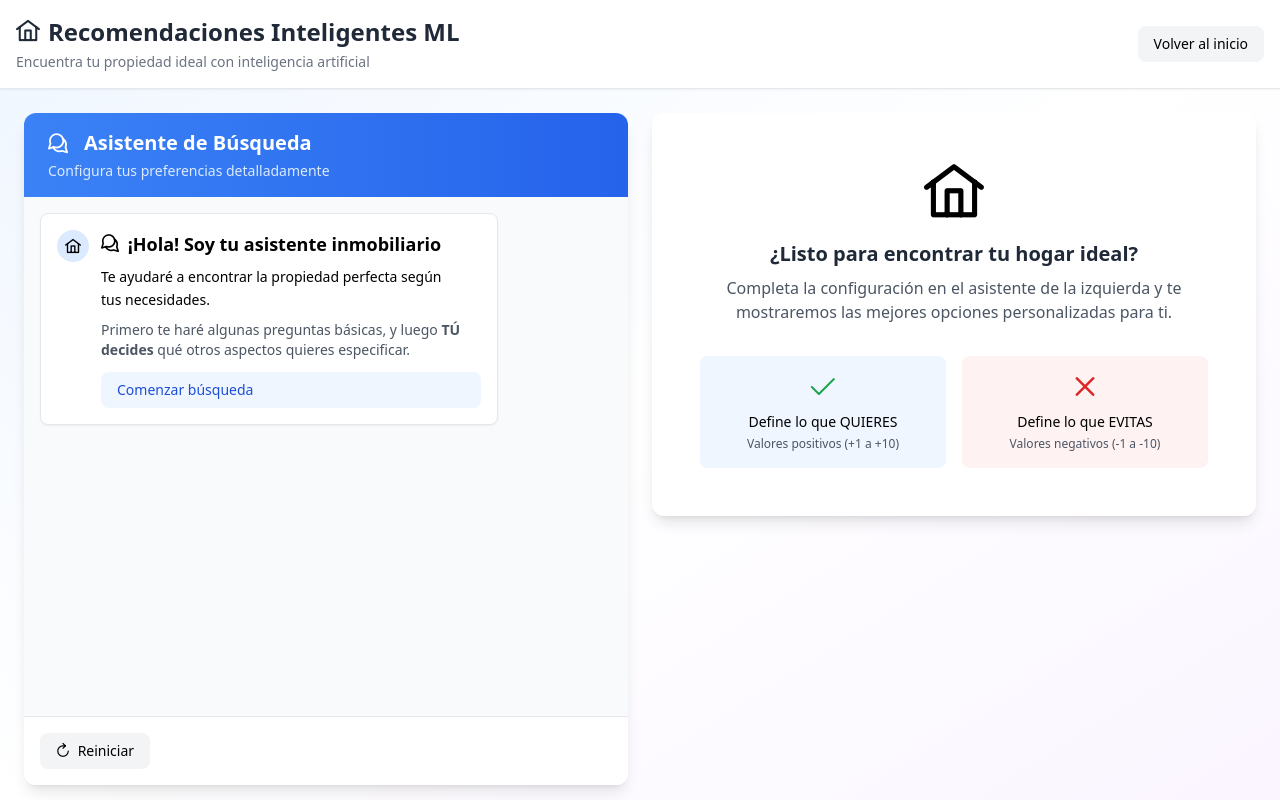
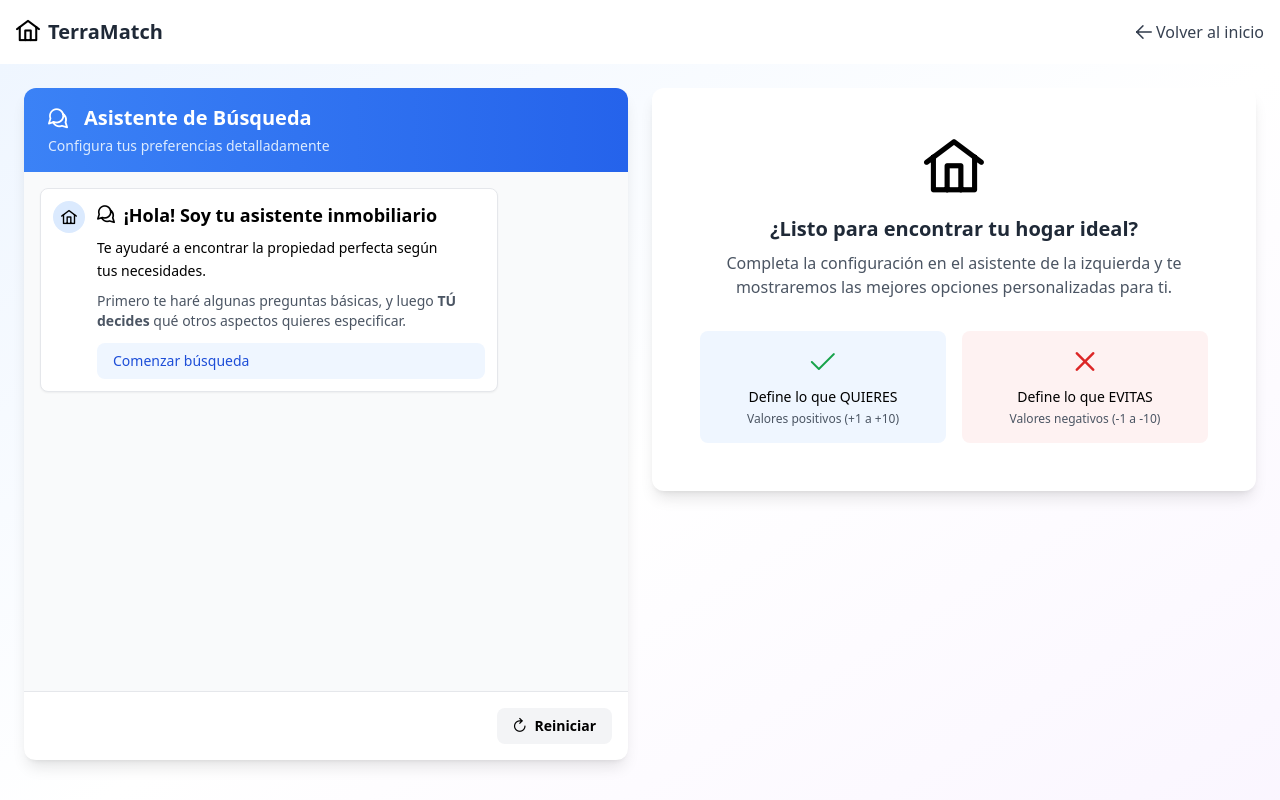
Before and after one commit to Linna-Lpz/geo-proyect-frontend, a Nuxt app in the folder geo-proyect-frontend/: page /recomendacionesML in a window 1280 px wide. Built offline with nearby package versions, Linux system fonts and the light colour scheme.

Commit message:
Modificar diseño
- Cambiar nombre del header y dejar estático en todas las páginas
- Añadir footer
- Ajustar márgenes del chat de chatbot

```diff
--- a/geo-proyect-frontend/app.vue
+++ b/geo-proyect-frontend/app.vue
@@ -1,5 +1,5 @@
 <template>
-  <NuxtLayout>
-    <NuxtPage />
-  </NuxtLayout>
+  <NavBar />
+  <NuxtPage />
+  <Footer />
 </template>
--- a/geo-proyect-frontend/components/ChatBotML.vue
+++ b/geo-proyect-frontend/components/ChatBotML.vue
@@ -1,7 +1,7 @@
 <template>
   <div class="flex flex-col h-full bg-gray-50">
     <!-- Chat Messages Area -->
-    <div ref="messagesContainer" class="flex-1 overflow-y-auto p-4 space-y-4">
+    <div ref="messagesContainer" class="flex-1 overflow-y-auto p-4 space-y-4 pb-28">
       <div
         v-for="(message, index) in messages"
         :key="index"
@@ -12,7 +12,7 @@
       >
         <div
           :class="[
-            'max-w-[80%] rounded-lg p-4 shadow-sm',
+            'max-w-[80%] rounded-lg p-3 shadow-sm',
             message.sender === 'bot'
               ? 'bg-white border border-gray-200'
               : 'bg-blue-500 text-white'
@@ -44,6 +44,7 @@
                   v-for="(option, optIndex) in message.options"
                   :key="optIndex"
                   @click="handleOptionClick(option)"
+                  :disabled="option.action === 'start' && searchStarted"
                   class="w-full text-left px-4 py-2 bg-blue-50 hover:bg-blue-100 rounded-lg transition-colors text-sm font-medium text-blue-700"
                 >
                   {{ option.label }}
@@ -94,14 +95,14 @@
                   @click="submitSlider(message.sliderAction)"
                   class="w-full mt-2 px-4 py-2 bg-blue-500 text-white rounded-lg hover:bg-blue-600 transition-colors text-sm font-medium"
                 >
-                  Continuar →
+                  Continuar
                 </button>
               </div>
             </div>
 
             <div
               v-if="message.sender === 'user'"
-              class="flex-shrink-0 w-8 h-8 rounded-full bg-blue-600 flex items-center justify-center text-white text-sm"
+              class="w-8 h-8 rounded-full bg-blue-600 flex items-center justify-center text-white text-sm"
             >
               <i class="pi pi-user"></i>
             </div>
@@ -122,13 +123,14 @@
     </div>
 
     <!-- Quick Actions (Bottom) -->
-    <div v-if="showQuickActions" class="p-4 bg-white border-t border-gray-200">
+    <div v-if="showQuickActions" class="sticky bottom-0 p-4 bg-white border-t border-gray-200 shadow-md flex justify-end">
       <div class="flex gap-2 flex-wrap">
         <button
           @click="resetChat"
-          class="px-4 py-2 text-sm bg-gray-100 hover:bg-gray-200 rounded-lg transition-colors"
+          class="px-4 py-2 text-sm bg-gray-100 hover:bg-gray-200 rounded-lg transition-colors font-bold"
         >
-          <i class="pi pi-refresh mr-1"></i> Reiniciar
+          <i class="pi pi-refresh mr-1"></i>
+          Reiniciar
         </button>
         <button
           v-if="preferencias.precio_min"
@@ -197,6 +199,8 @@ const temasSeleccionados = ref<string[]>([]);
 // Slider temporal state
 const currentSliderValue = ref(0);
 
+const searchStarted = ref(false);
+
 const preferencias = ref<Partial<PreferenciasTemp>>({
   prioridad_precio: 5,
   prioridad_ubicacion: 5,
@@ -258,6 +262,7 @@ const handleOptionClick = (option: { label: string; value: any; action: string }
 
   switch (option.action) {
     case 'start':
+      searchStarted.value = true;
       preguntarPresupuesto();
       break;
     case 'buscar':
@@ -965,6 +970,7 @@ const resetChat = () => {
   temasSeleccionados.value = [];
   tempMultiSelectValues.value = [];
   indiceTemaActual = 0;
+  searchStarted.value = false;
   iniciarConversacion();
 };
 
--- /dev/null
+++ b/geo-proyect-frontend/components/Footer.vue
@@ -0,0 +1,35 @@
+<template>
+  <footer class="bg-white border-t mt-12">
+    <div class="container mx-auto px-4 py-6 flex flex-col md:flex-row items-center justify-between gap-4">
+      <div class="text-sm text-gray-600">
+        © {{ year }} TerraMatch. Todos los derechos reservados.
+      </div>
+
+      <div class="flex items-center space-x-4 text-sm">
+        <NuxtLink to="/" class="text-gray-600 hover:text-blue-600">Inicio</NuxtLink>
+        <NuxtLink to="/recomendacionesML" class="text-gray-600 hover:text-blue-600">Recomendaciones ML</NuxtLink>
+        <a href="#" class="text-gray-600 hover:text-blue-600">Contacto</a>
+      </div>
+
+      <div class="flex items-center space-x-3 text-gray-600">
+        <a href="mailto:info@terramatch.example" class="hover:text-blue-600" aria-label="Email">
+          <i class="pi pi-envelope"></i>
+        </a>
+        <a href="https://github.com/" target="_blank" rel="noopener" class="hover:text-blue-600" aria-label="GitHub">
+          <i class="pi pi-github"></i>
+        </a>
+      </div>
+    </div>
+  </footer>
+</template>
+
+<script setup lang="ts">
+import { computed } from 'vue'
+const year = new Date().getFullYear()
+</script>
+
+<style scoped>
+footer { /* ligera sombra y fondo neutro */
+  background: linear-gradient(180deg, rgba(255,255,255,0.9), rgba(250,250,250,0.95));
+}
+</style>
--- a/geo-proyect-frontend/components/NavBar.vue
+++ b/geo-proyect-frontend/components/NavBar.vue
@@ -1,27 +1,22 @@
 <template>
   <nav class="bg-white shadow-lg">
-    <div class="container mx-auto px-4">
+    <div class="px-4">
       <div class="flex justify-between items-center py-4">
         <!-- Logo -->
         <NuxtLink to="/" class="flex items-center space-x-2">
           <span class="text-2xl"><i class="pi pi-home"></i></span>
-          <span class="text-xl font-bold text-gray-800">GeoInmobiliaria</span>
+          <span class="text-xl font-bold text-gray-800">TerraMatch</span>
         </NuxtLink>
 
         <!-- Navegación -->
         <div class="hidden md:flex space-x-6">
           <NuxtLink
-            to="/"
-            class="text-gray-700 hover:text-blue-600 font-medium transition-colors"
+            :to="navTo"
+            class="text-gray-700 hover:text-blue-600 font-medium transition-colors flex items-center"
+            @click="mobileMenuOpen = false"
           >
-            Inicio
-          </NuxtLink>
-          <NuxtLink
-            to="/recomendacionesML"
-            class="text-gray-700 hover:text-blue-600 font-medium transition-colors flex items-center"
-          >
-            <i class="pi pi-star mr-1"></i>
-            Recomendaciones ML
+            <i :class="navIcon" class="mr-1"></i>
+            {{ navLabel }}
           </NuxtLink>
         </div>
 
@@ -46,11 +41,12 @@
           Inicio
         </NuxtLink>
         <NuxtLink
-          to="/recomendacionesML"
-          class="block py-2 text-gray-700 hover:text-blue-600 font-medium"
+          :to="navTo"
+          class="block py-2 text-gray-700 hover:text-blue-600 font-medium flex items-center"
           @click="mobileMenuOpen = false"
         >
-          <i class="pi pi-star mr-1"></i> Recomendaciones ML
+          <i :class="navIcon" class="mr-1"></i>
+          {{ navLabel }}
         </NuxtLink>
       </div>
     </div>
@@ -58,7 +54,18 @@
 </template>
 
 <script setup lang="ts">
-import { ref } from 'vue';
+import { ref, computed } from 'vue'
+import { useRoute } from 'vue-router'
 
-const mobileMenuOpen = ref(false);
+const mobileMenuOpen = ref(false)
+const route = useRoute()
+
+const isOnRecomendaciones = computed(() => {
+  // Ajusta la comparación si tu ruta tiene nombre distinto
+  return route.path === '/recomendacionesML' || route.name === 'recomendacionesML'
+})
+
+const navTo = computed(() => isOnRecomendaciones.value ? '/' : '/recomendacionesML')
+const navLabel = computed(() => isOnRecomendaciones.value ? 'Volver al inicio' : 'Recomendaciones ML')
+const navIcon = computed(() => isOnRecomendaciones.value ? 'pi pi-arrow-left' : 'pi pi-star')
 </script>
--- a/geo-proyect-frontend/pages/index.vue
+++ b/geo-proyect-frontend/pages/index.vue
@@ -1,12 +1,10 @@
 <template>
-  <div class="min-h-screen bg-gradient-to-br from-blue-50 to-indigo-100">
-    <NavBar />
-
+  <div class="bg-gradient-to-br from-blue-50 to-indigo-100">
     <div class="container mx-auto px-4 py-16">
       <!-- Hero Section -->
       <div class="text-center mb-16">
         <h1 class="text-5xl font-bold text-gray-800 mb-4">
-          <i class="pi pi-home mr-2"></i>GeoInmobiliaria
+          <i class="pi pi-home mr-2"></i>TerraMatch
         </h1>
         <p class="text-xl text-gray-600 mb-8">
           Sistema inteligente de recomendaciones inmobiliarias con Machine Learning
--- a/geo-proyect-frontend/pages/recomendacionesML.vue
+++ b/geo-proyect-frontend/pages/recomendacionesML.vue
@@ -1,27 +1,5 @@
 <template>
   <div class="min-h-screen bg-gradient-to-br from-blue-50 via-white to-purple-50">
-    <!-- Header -->
-    <div class="bg-white shadow-sm border-b sticky top-0 z-10">
-      <div class="container mx-auto px-4 py-4">
-        <div class="flex items-center justify-between">
-          <div>
-              <h1 class="text-2xl font-bold text-gray-800">
-              <i class="pi pi-home mr-2"></i>Recomendaciones Inteligentes ML
-            </h1>
-            <p class="text-sm text-gray-500 mt-1">
-              Encuentra tu propiedad ideal con inteligencia artificial
-            </p>
-          </div>
-          <NuxtLink
-            to="/"
-            class="px-4 py-2 bg-gray-100 hover:bg-gray-200 rounded-lg text-sm font-medium transition-colors"
-          >
-            Volver al inicio
-          </NuxtLink>
-        </div>
-      </div>
-    </div>
-
     <div class="container mx-auto p-4 lg:p-6">
       <!-- Layout: 2 columnas en desktop, 1 en mobile -->
       <div class="grid grid-cols-1 lg:grid-cols-2 gap-6">
```
